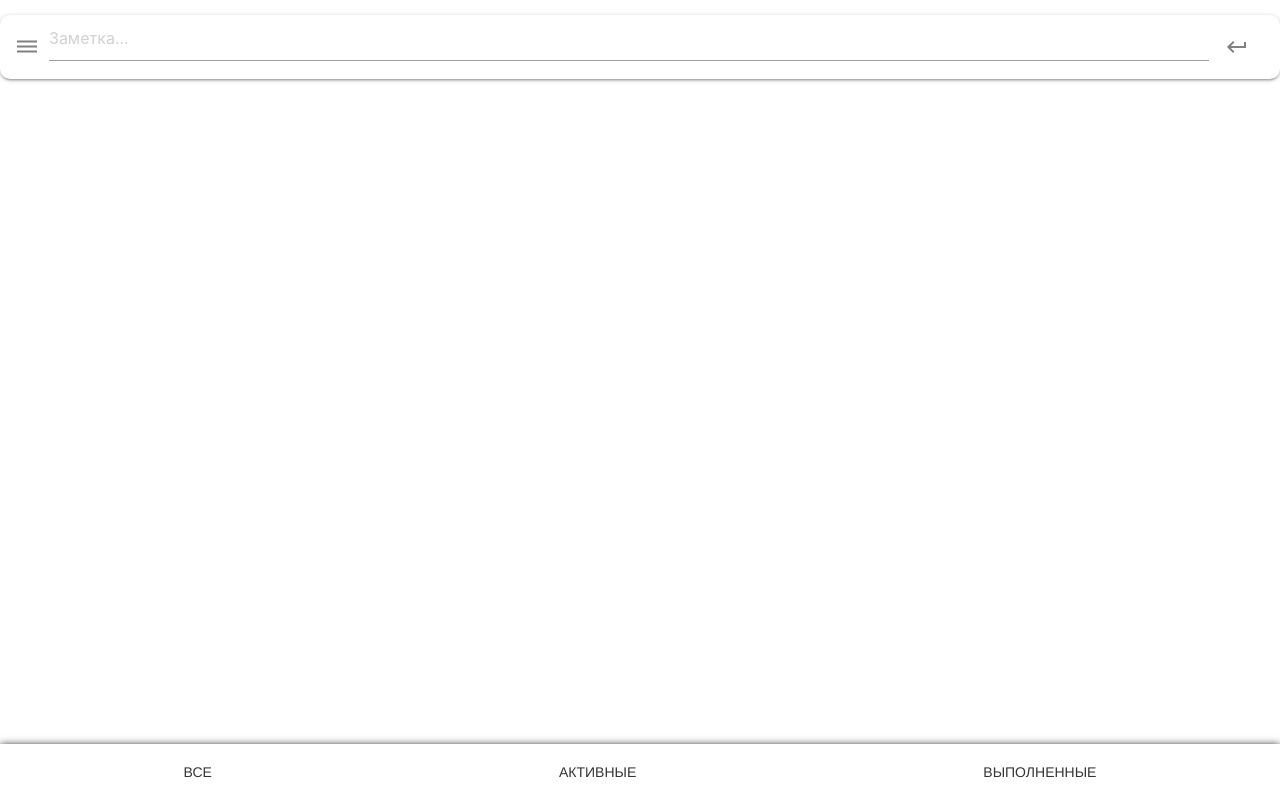
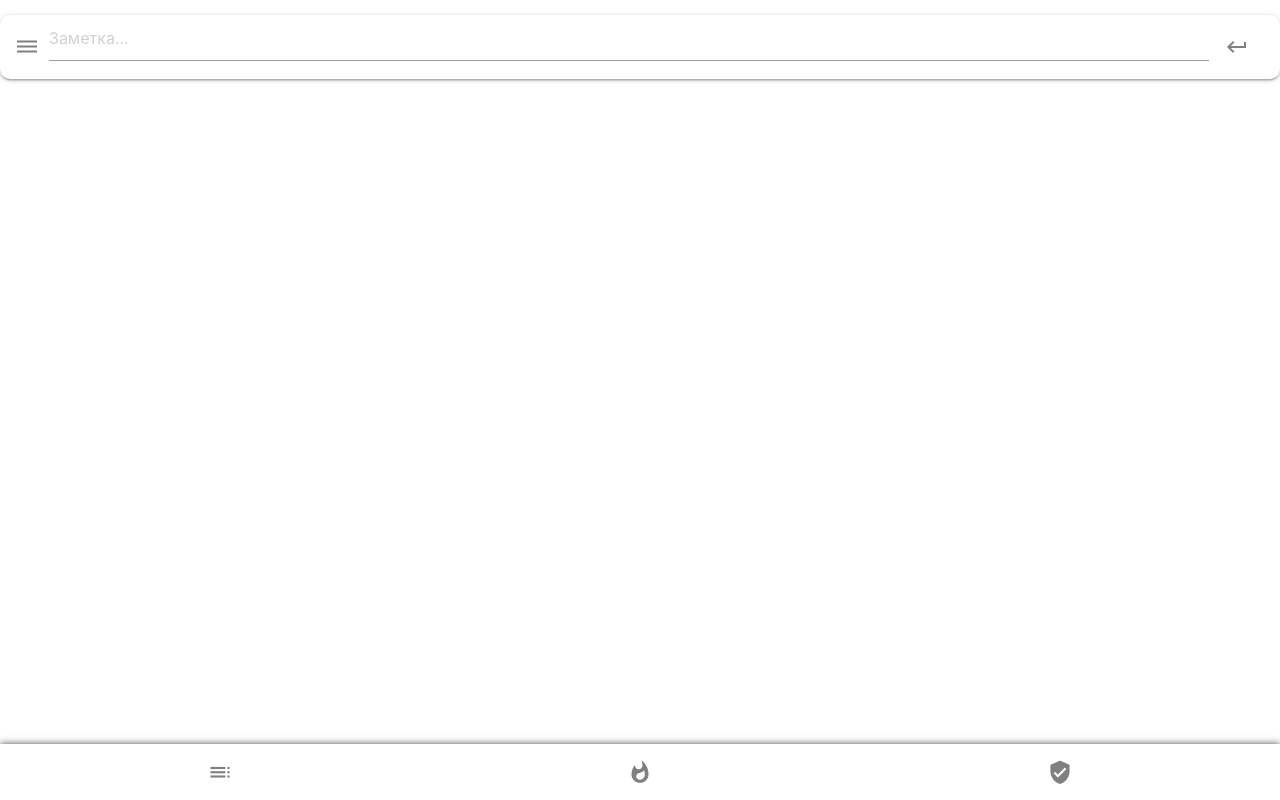
Before and after one commit to yagunov-test-moscow/myBuy, a Vue app: page / in a window 1280 px wide. Built offline with nearby package versions, Linux system fonts and the light colour scheme.

Commit message:
icon for bottombar  and beginning sidebar

```diff
--- a/src/App.vue
+++ b/src/App.vue
@@ -1,6 +1,7 @@
 <template>
   <div id="app">
     <Navbar/>
+    <Sidebar/>
     <router-view/>
     <Bottombar/>
   </div>
@@ -8,11 +9,13 @@
 
 <script>
 import Navbar from '@/components/Navbar.vue'
+import Sidebar from '@/components/Sidebar.vue'
 import Bottombar from '@/components/Bottombar.vue'
+
 
 export default {
   components: {
-    Navbar, Bottombar
+    Navbar, Bottombar, Sidebar
   }
 }
 </script>
--- a/src/components/Bottombar.vue
+++ b/src/components/Bottombar.vue
@@ -1,9 +1,15 @@
 <template>
         <footer class="page-footer white">
             <div class="buttons-list">
-                <a class="btn-flat">Все</a>
-                <a class="btn-flat">Активные</a>
-                <a class="btn-flat">Выполненные</a>
+                <a class="btn-flat">
+                    <i class="material-icons" style="font-size: 1.7rem">toc</i>
+                </a>
+                <a class="btn-flat">
+                    <i class="material-icons" style="font-size: 1.7rem">whatshot</i>
+                </a>
+                <a class="btn-flat">
+                    <i class="material-icons" style="font-size: 1.7rem">verified_user</i>
+                </a>
             </div>
         </footer>
 </template>
@@ -31,9 +37,9 @@ export default {
     display: flex;
     justify-content: space-around;
 }
-.btn-small{
-    height: 100%;
+.material-icons {
     color: grey;
 }
 
+
 </style>
--- a/src/components/Navbar.vue
+++ b/src/components/Navbar.vue
@@ -5,7 +5,7 @@
             <i class="material-icons">dehaze</i>
         </a>
           <input placeholder="Заметка..." id="first_name" type="text" class="validate">
-        <a href="#" class="btn-flat ">
+        <a href="#" class="btn-flat">
             <i class="material-icons">keyboard_return</i>
         </a>
     </div>
--- /dev/null
+++ b/src/components/Sidebar.vue
@@ -0,0 +1,29 @@
+<template>
+        <ul class="sidenav app-sidenav " :class="{open: value}">
+
+        <router-link
+          v-for="link in links"
+          :key="link.url"
+          tag="li"
+          active-class="active"
+          :to="link.url"
+          :exact="link.exact"
+        >
+          <a href="#" class="waves-effect waves-black pointer grey-text text-darken-2">{{ link.title }}</a>
+        </router-link>
+      </ul>
+</template>
+
+<script>
+export default {
+
+}
+</script>
+
+<style>
+.sidenav {
+  background: linear-gradient(315deg, #e6e6e6, #ffffff);
+  box-shadow:  -20px -20px 60px #d9d9d9,
+                20px 20px 60px #ffffff;
+}
+</style>
```
